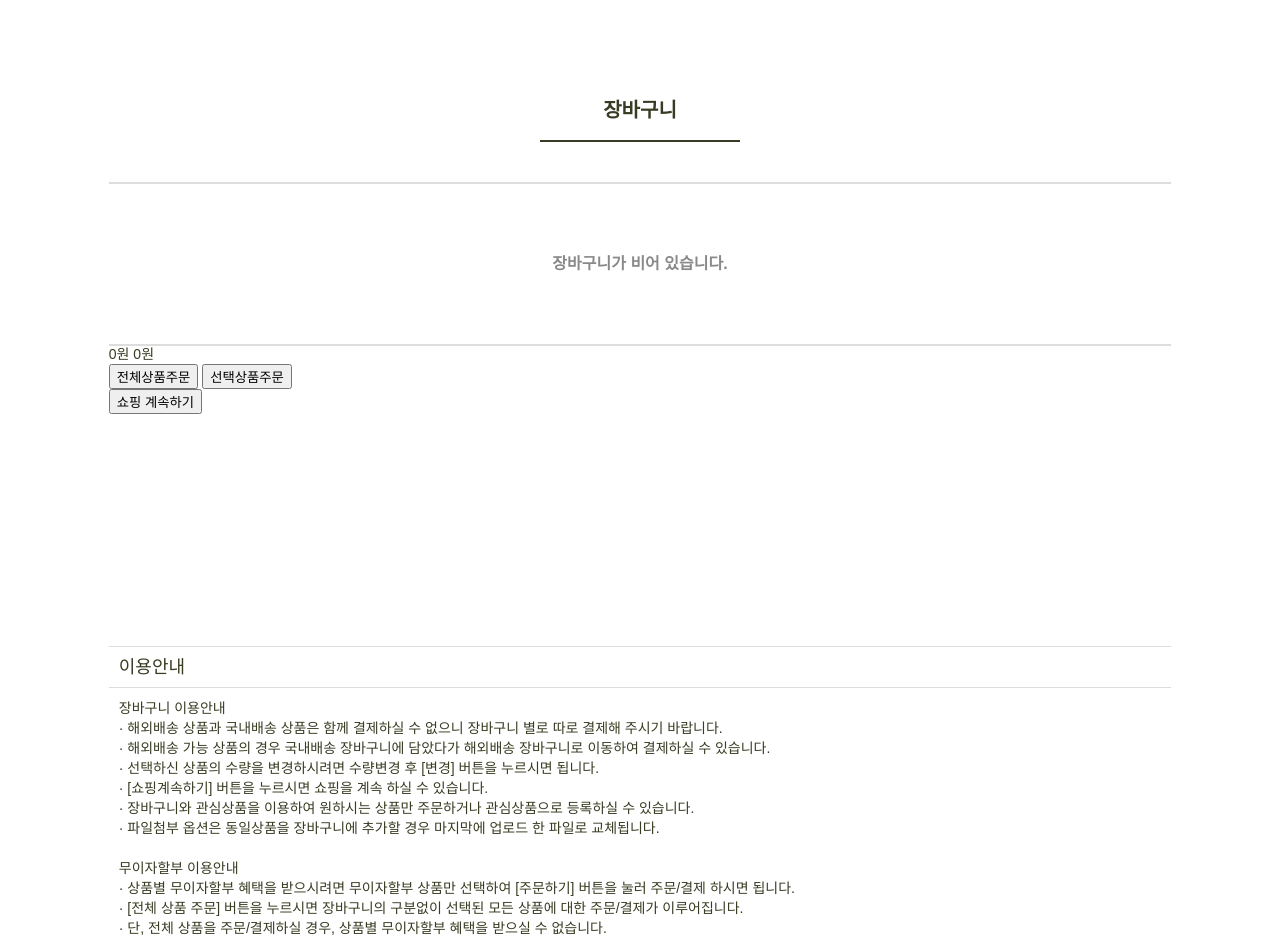
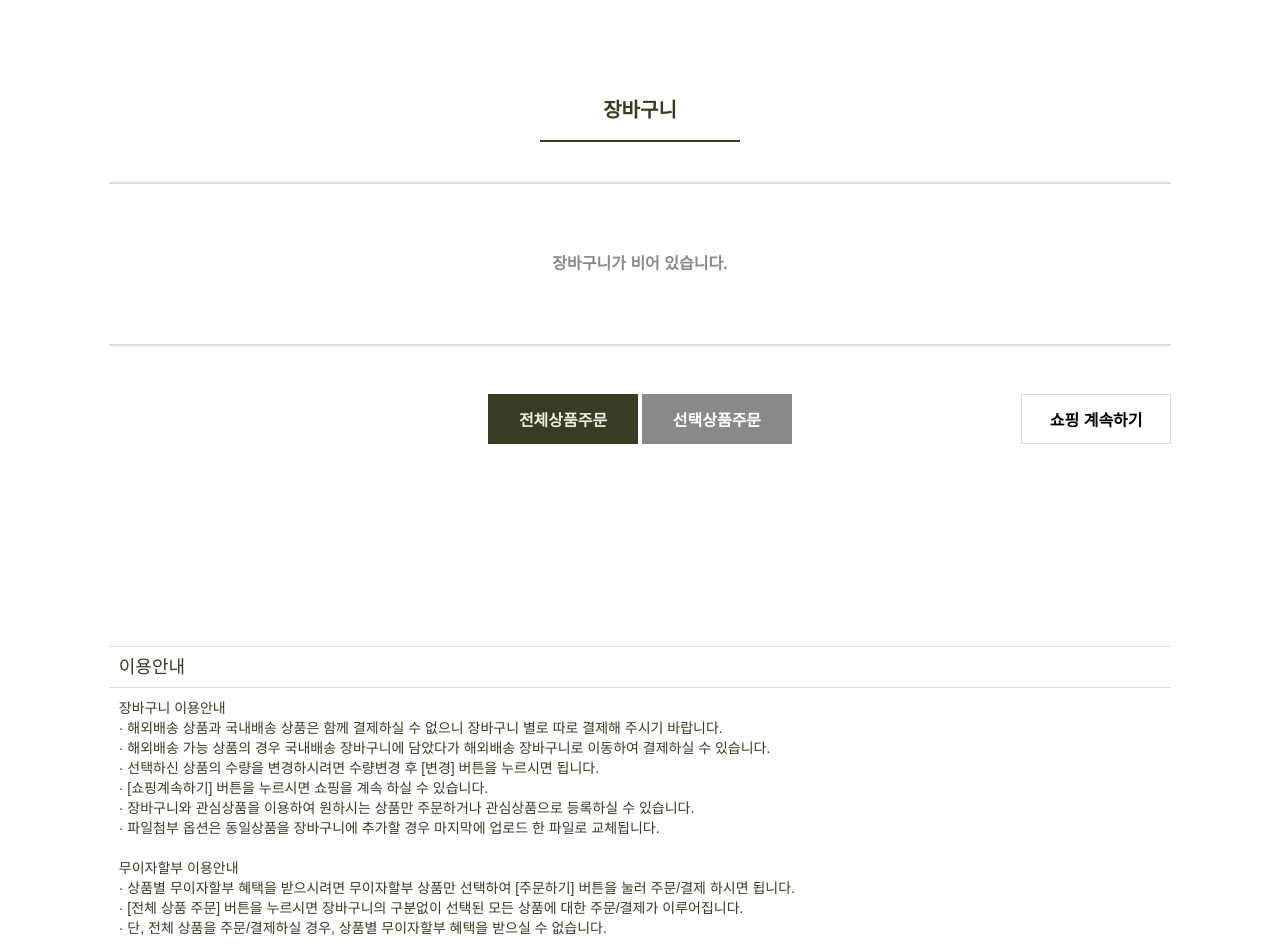
Before and after one commit to ZZYED6/ecosecret_renewal, a plain HTML site: page sub_cart.html in a window 1280 px wide. Drawn offline with Linux system fonts and the light colour scheme; a web font is replaced by a local one.

Commit message:
[docs],[style]수정및추가

```diff
--- a/css/sub_cart.css
+++ b/css/sub_cart.css
@@ -87,6 +87,42 @@ section {
   color: #898989;
   text-align: center;
 }
+.btn_wrap {
+  width: 100%;
+  height: fit-content;
+  box-sizing: border-box;
+  margin-top: 50px;
+  display: flex;
+  position: relative;
+}
+.btn_wrap button {
+  width: 150px;
+  height: 50px;
+  font-size: 16px;
+  font-weight: 600;
+}
+.order_btn_wrap {
+  width: fit-content;
+  height: fit-content;
+  margin: 0 auto;
+}
+.order_btn_wrap > button:nth-child(1) {
+  background-color: #373c22;
+  color: #efe8e1;
+  border: none;
+}
+.order_btn_wrap > button:nth-child(2) {
+  background-color: #898989;
+  color: #fff;
+  border: none;
+}
+.continue_btn {
+  position: absolute;
+  top: 0;
+  right: 0;
+  border: 1px solid #ddd;
+  background-color: #fff;
+}
 
 /* 하단 이용안내 섹션 */
 #shopping_info h3 {
--- a/sub_cart.html
+++ b/sub_cart.html
@@ -23,16 +23,12 @@
             <div class="shopping_items">
               <b>장바구니가 비어 있습니다.</b>
             </div>
-            <div class="shopping_price">
-              <span>0원</span>
-              <span>0원</span>
-            </div>
             <div class="btn_wrap">
               <div class="order_btn_wrap">
-                <button type="button"><span>전체상품주문</span></button>
+                <button type="button" ><span>전체상품주문</span></button>
                 <button type="button"><span>선택상품주문</span</button>
               </div>
-              <button type="button"><span>쇼핑 계속하기</span></button>
+              <button type="button" class="continue_btn"><span>쇼핑 계속하기</span></button>
             </div>
           </div>
         </section>
```
Also changed, not shown: sub_mypage.html (added, +43 -0 lines), css/sub_mypage.css (added).
